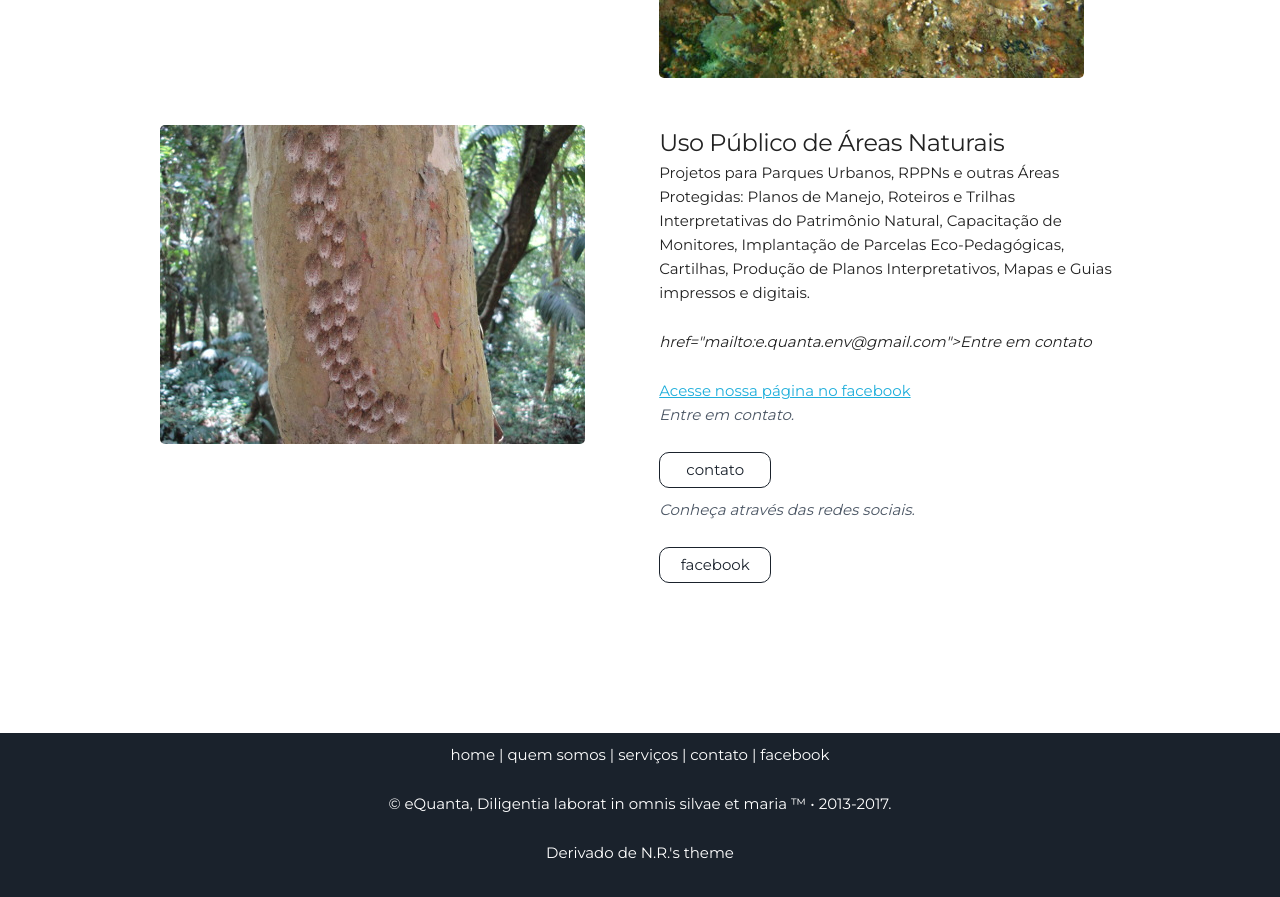
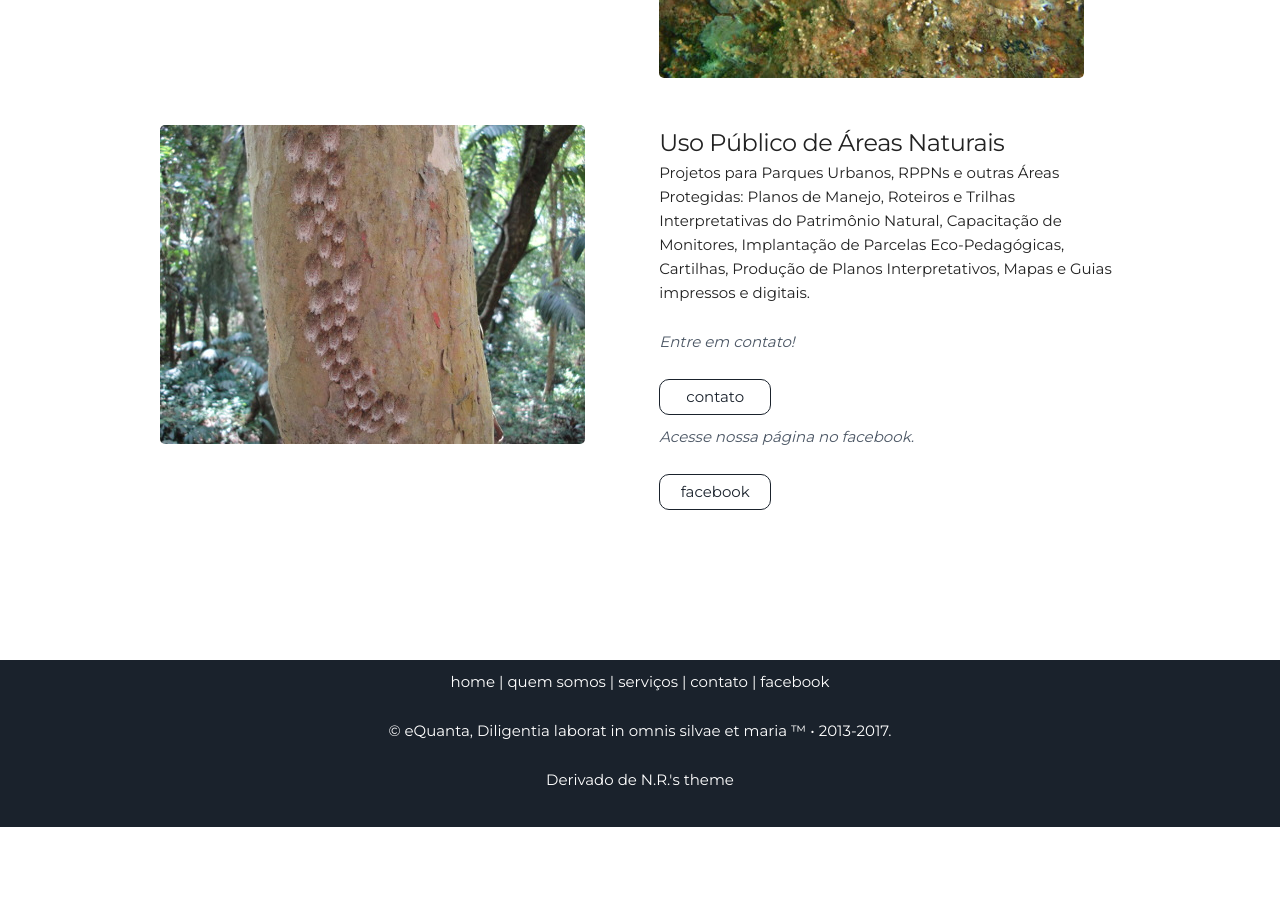
Before and after one commit to leroy1977/eQ1, a Jekyll site: the page built from index.html, in a window 1280 px wide and 900 px high, scrolled down 2788 px. Shown: the top 897 px of the window. Built offline with Jekyll 4.4.1, drawn with Linux system fonts in a browser that asks for light colours; after the commit the page ends 3615 px from its top, so only the background shows below that.

Commit message:
Update projects.html

```diff
--- a/_includes/projects.html
+++ b/_includes/projects.html
@@ -53,11 +53,9 @@
       </ul> -->
       <p>Projetos para Parques Urbanos, RPPNs e outras Áreas Protegidas: Planos de Manejo, Roteiros e Trilhas Interpretativas do Patrimônio Natural, Capacitação de Monitores, Implantação de Parcelas Eco-Pedagógicas, Cartilhas, Produção de Planos Interpretativos, Mapas e Guias impressos e digitais.</p>
 
-      <p> <i> href="mailto:{{site.email}}">Entre em contato </i> </p>
-      <a class="link" href="#about" data-scroll>Acesse nossa página no facebook</a>
-      <p> <i> <font color= #4B5664> Entre em contato. </i> </p>
+      <p> <i> <font color= #4B5664> Entre em contato! </i> </p>
       <a class="project-link" href="mailto:{{site.email}}">contato</a>
-      <p> <i> <font color= #4B5664> Conheça através das redes sociais. </i> </p>
+      <p> <i> <font color= #4B5664> Acesse nossa página no facebook. </i> </p>
       <a class="project-link" href="https://www.facebook.com/eQuanta.env{{site.facebook_username}}">facebook</a>
     </div>
   </div>
```
